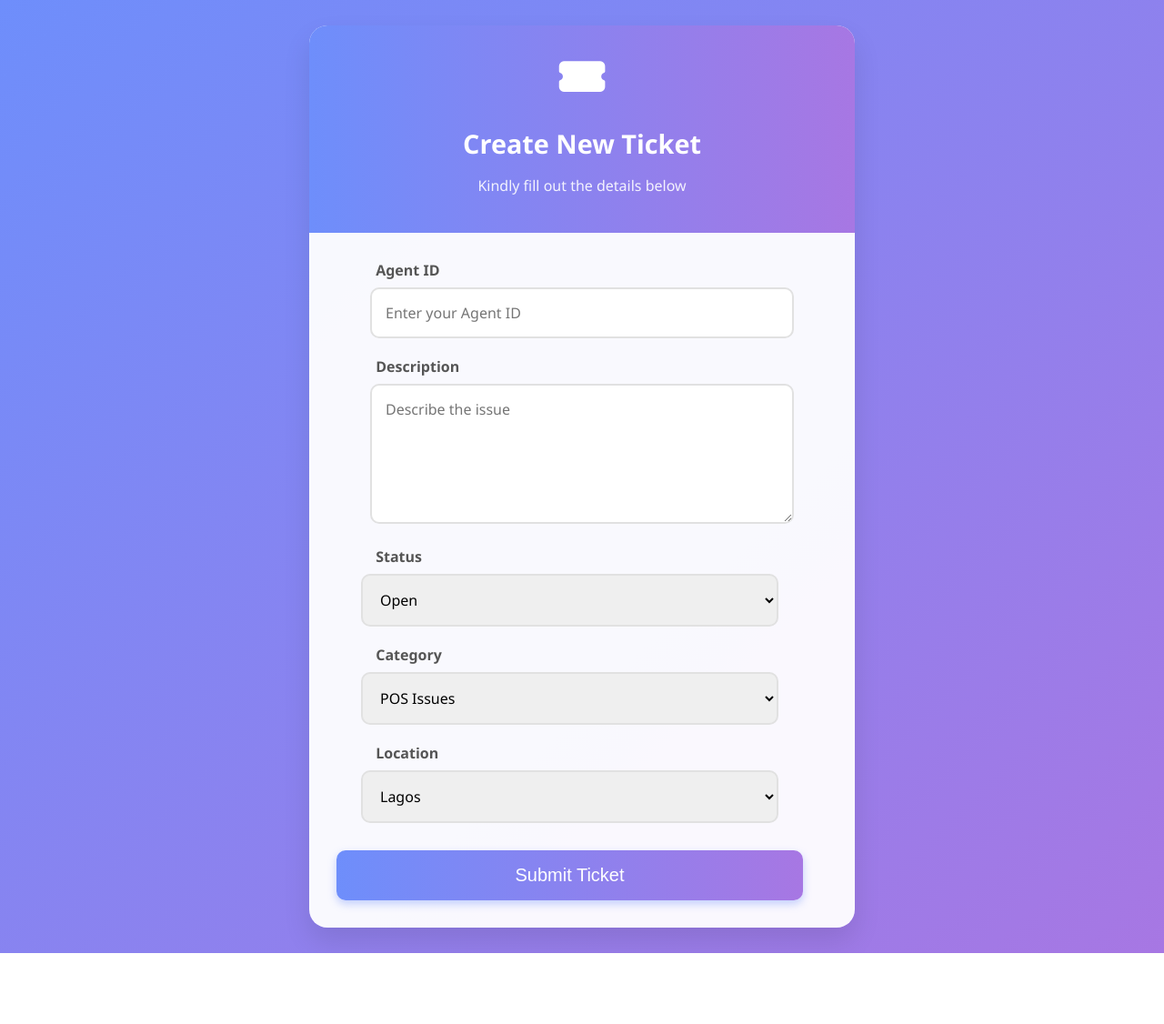
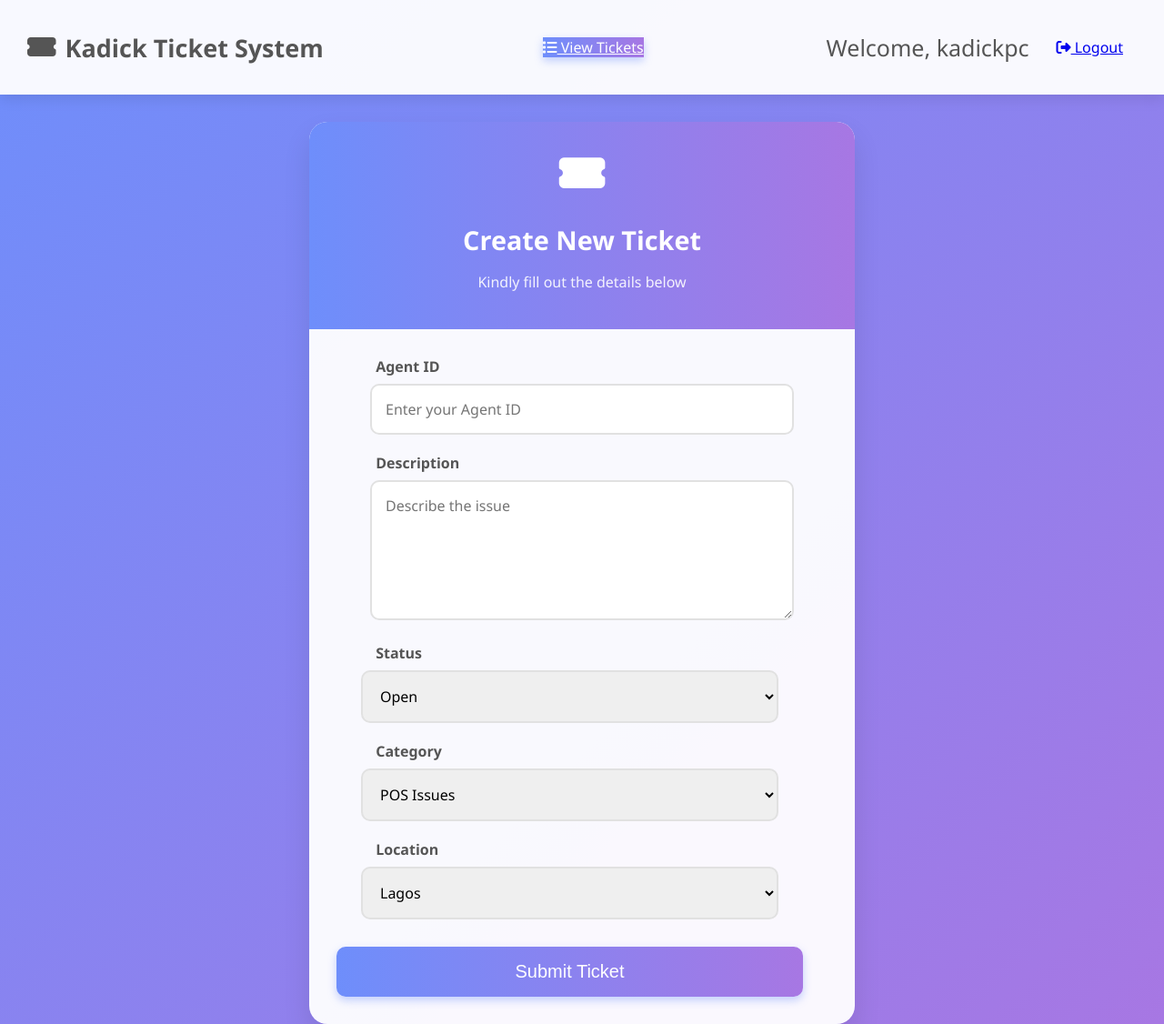
Before and after one commit to Airyyyyyyy/ticket_app, a Django app: page /create/ in a window 1280 px wide. Shown: the whole page at 91% size. Before the commit the page ends 1048 px from the top, so only its background shows below. Run offline with Django 5.2, Linux system fonts and the light colour scheme; a user stored in the database is signed in.

Commit message:
second commit

```diff
--- a/ticket_generator/tickets/templates/create_ticket.html
+++ b/ticket_generator/tickets/templates/create_ticket.html
@@ -10,11 +10,60 @@
             background: linear-gradient(135deg, #6e8efb, #a777e3);
             font-family: 'Segoe UI', Tahoma, Geneva, Verdana, sans-serif;
             min-height: 100vh;
+            color: #333;
+            margin: 0px;
+        }
+
+        .navbar {
+            background: rgba(255, 255, 255, 0.95);
+            box-shadow: 0 4px 15px rgba(0, 0, 0, 0.1);
+            padding: 25px 30px;
+            margin-bottom: 30px;
+            display: flex;
+            justify-content: space-between;
+            align-items: center;
+        }
+
+        .navbar-brand {
             display: flex;
             align-items: center;
-            justify-content: center;
-            padding: 20px;
-            color: #333;
+            font-size: 27px;
+            font-weight: bold;
+            color: #555;
+            text-decoration: none;
+        }
+
+        .navbar-brand i {
+            margin-right: 10px;
+            font-size: 28px;
+        }
+
+        .navbar-nav {
+            display: flex;
+            gap: 20px;
+            align-items: center;
+        }
+
+        .nav-item {
+            list-style: none;
+        }
+
+        .nav-link.btn-view-tickets {
+            background: linear-gradient(to right, #6e8efb, #a777e3);
+            color: white;
+            box-shadow: 0 4px 10px rgba(110, 142, 251, 0.4);
+        }
+
+        .user-info {
+            display: flex;
+            align-items: center;
+            gap: 15px;
+        }
+
+        .welcome-text {
+            color: #555;
+            font-weight: 500;
+            font-size: 25px;
         }
 
         .ticket-container {
@@ -26,10 +75,7 @@
             overflow: hidden;
             transform: translateY(0);
             transition: transform 0.3s ease;
-        }
-
-        .ticket-container:hover {
-            transform: translateY(-5px);
+            margin: 0 auto;
         }
 
         .ticket-header {
@@ -122,13 +168,37 @@
     </style>
 </head>
 <body>
-     <div class="ticket-container">
+    <!-- Navigation Bar -->
+    <nav class="navbar">
+        <a href="{% url 'create_ticket' %}" class="navbar-brand">
+            <i class="fas fa-ticket-alt"></i>
+            Kadick Ticket System
+        </a>
+
+        <ul class="navbar-nav">
+            <li class="nav-item">
+                <a href="{% url 'ticket_list' %}" class="nav-link btn-view-tickets">
+                    <i class="fas fa-list"></i> View Tickets
+                </a>
+            </li>
+        </ul>
+
+        <div class="user-info">
+            <span class="welcome-text">Welcome, {{ user.username }}</span>
+            <a href="{% url 'agent_login' %}" class="nav-link" style="padding: 8px 15px;">
+                <i class="fas fa-sign-out-alt"></i> Logout
+            </a>
+        </div>
+    </nav>
+
+    <!-- Ticket Form Container -->
+    <div class="ticket-container">
         <div class="ticket-header">
             <div class="logo">
                 <i class="fas fa-ticket-alt"></i>
             </div>
             <h2>Create New Ticket</h2>
-            <p> Kindly fill out the details below</p>
+            <p>Kindly fill out the details below</p>
         </div>
 
         <div class="ticket-form">
--- a/ticket_generator/tickets/views.py
+++ b/ticket_generator/tickets/views.py
@@ -11,18 +11,26 @@ from .models import Ticket
 # Create your views here.
 
 def agent_login(request):
+    error = None
     if request.method == 'POST':
         form = AuthenticationForm(request, data=request.POST)
         if form.is_valid():
             username = form.cleaned_data.get('username')
             password = form.cleaned_data.get('password')
-            user = authenticate(username=username, password=password)
-            if user is not None:
-                login(request, user)
-                return redirect('create_ticket')
+            if User.objects.filter(username=username).exists():
+                user = authenticate(username=username, password=password)
+                if user is not None:
+                    login(request, user)
+                    return redirect('create_ticket')
+                else:
+                    error = "Wrong password."
+            else:
+                error = "No account with that agent code."
+        else:
+            error = "Please provide both username and password."
     else:
         form = AuthenticationForm()
-    return render(request, 'login.html', {'form': form})
+    return render(request, 'login.html', {'form': form, 'error': error})
 
 def agent_signup(request):
     error = None
```
Also changed, not shown: ticket_generator/tickets/templates/login.html (+19 -0 lines), ticket_generator/tickets/templates/ticket_list.html (+4 -4 lines), ticket_generator/db.sqlite3.
